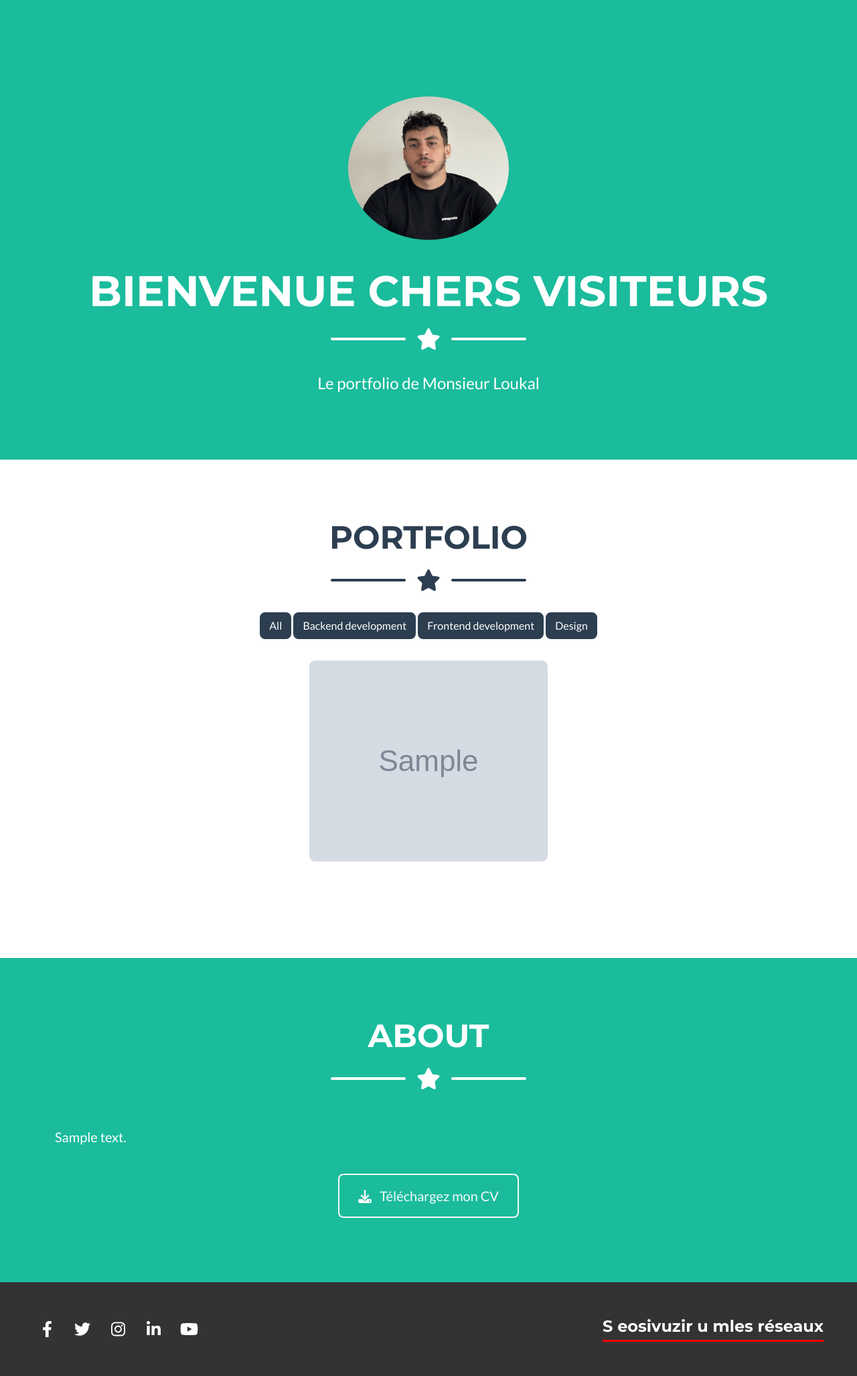
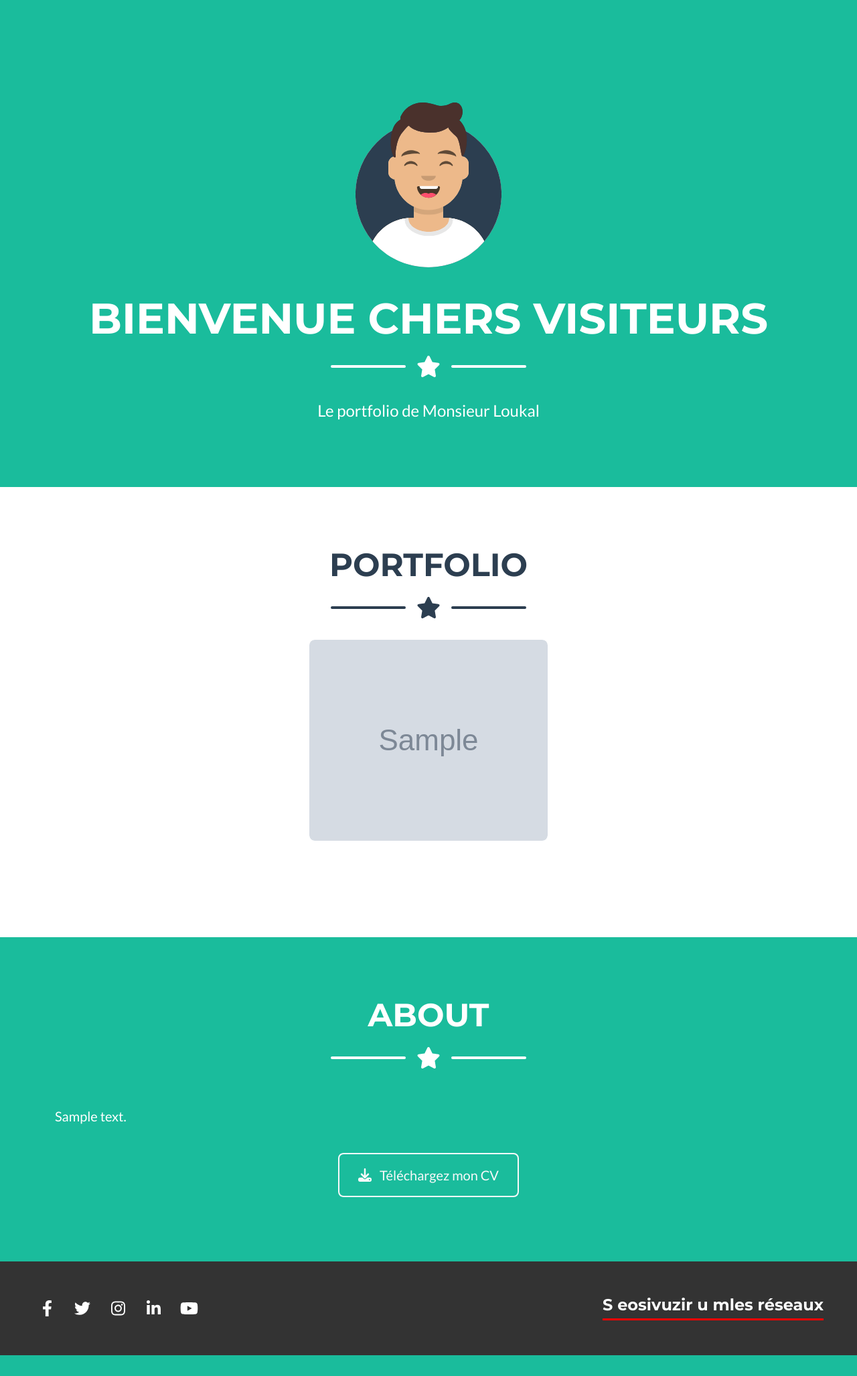
Before and after one commit to adellkl/Backoffice_Portfolio, a PHP site: page / in a window 1280 px wide. Shown: the part 104-2158 px from the top of the page at 67% size. After the commit the page ends 2127 px from the top, so only its background shows below. Run offline with PHP 8.4, Linux system fonts and the light colour scheme; tables that the repository leaves empty or names only in its code hold one stand-in row (values such as "Sample post"); grey boxes marked "Sample" are stand-in pictures; some libraries are stand-ins or nearby versions.

Commit message:
version finale avant le rendu

```diff
--- a/Footer.php
+++ b/Footer.php
@@ -31,6 +31,22 @@
     <div class="animated-text animate-on-scroll">
         <h4>Suivez moi sur les réseaux</h4>
         <div class="line"></div>
+        <div class="rating">
+            <form id="rating-form">
+                <span class="star" data-rating="1"></span>
+                <span class="star" data-rating="2"></span>
+                <span class="star" data-rating="3"></span>
+                <span class="star" data-rating="4"></span>
+                <span class="star" data-rating="5"></span>
+                <input type="hidden" name="rating" id="rating-value" />
+            </form>
+        </div>
+
+        <div class="average-rating">
+            <span class="stars"></span>
+            <span class="rating-value"></span>
+        </div>
+
 
     </div>
 
--- a/Presentation.php
+++ b/Presentation.php
@@ -29,9 +29,10 @@ include_once('Traitement.php');
 <header class="masthead bg-primary text-white text-center">
     <div class="container d-flex align-items-center flex-column">
         <!-- Masthead Avatar Image-->
-        <img class="masthead-avatar mb-5" src="assets/img/moi.png" alt="..." style="border-radius: 50%;" />
 
-        <!-- Masthead Heading-->
+        <img class="masthead-avatar mb-5" src="assets/img/avataaars.svg" alt="..." style="border-radius: 50%;" />
+
+
         <h4 class="masthead-heading text-uppercase mb-0">
             <?php
             if (isset($_SESSION['username'])) {
--- a/Traitement.php
+++ b/Traitement.php
@@ -13,11 +13,11 @@ try {
 }
 
 if (isset($_POST['username']) && isset($_POST['password'])) { // Vérification de la présence des variables "username" et "password" dans le tableau POST
-    $pseudo = $_POST['username']; // Récupération du pseudo entré par l'utilisateur
-    $mdp = $_POST['password']; // Récupération du mot de passe entré par l'utilisateur
+    $pseudo = $_POST['username'];
+    $mdp = $_POST['password'];
 
     $req = $bdd->prepare("SELECT * FROM users WHERE username=:username"); // Préparation de la requête de sélection de l'utilisateur correspondant au pseudo entré
-    $req->bindParam(':username', $pseudo); // Liaison de la variable $pseudo avec le paramètre nommé de la requête
+    $req->bindParam(':username', $pseudo);
     $req->execute();
 
     $resultat = $req->fetch();
--- a/nav.php
+++ b/nav.php
@@ -1,7 +1,5 @@
 <?php
 session_start();
-
-
 ?>
 
 <?php
--- a/section-portfolio.php
+++ b/section-portfolio.php
@@ -57,7 +57,7 @@ $donnees = $req->fetchAll(PDO::FETCH_ASSOC);
             <div class="divider-custom-line"></div>
         </div>
 
-
+        <!--  ICI LES BOUTON DE FILTRES FONCTIONNENT PAS DONC JE LES METS EN COMMENTAIRE EN ATTENDANT DE LES FAIRES FONCTIONNER
 
         <center>
             <div class="container">
@@ -71,6 +71,8 @@ $donnees = $req->fetchAll(PDO::FETCH_ASSOC);
                 </div>
             </div>
         </center> <br>
+        -->
+
         <div class="row justify-content-center portfolio-items">
             <?php foreach ($donnees as $donnee): ?>
                 <div class="col-md-6 col-lg-4 mb-5 portfolio-item" data-filter="<?= $donnee['categorie'] ?>">
@@ -89,7 +91,6 @@ $donnees = $req->fetchAll(PDO::FETCH_ASSOC);
         </div>
 
     </div>
-
 
 
 
@@ -154,20 +155,5 @@ $donnees = $req->fetchAll(PDO::FETCH_ASSOC);
 <script>
 
 
-    $(document).ready(function () {
-        $(".btn-filter").click(function () {
-            var value = $(this).attr('data-filter');
-            if (value == "all") {
-                $('.portfolio-item').show('1000');
-            } else {
-                $(".portfolio-item").not('.' + value).hide('3000');
-                $('.portfolio-item').filter('.' + value).show('3000');
-            }
-        });
-        if ($(".btn-filter").removeClass("active")) {
-            $(this).removeClass("active");
-        }
-        $(this).addClass("active");
-    });
 </script>
 <script src="https://cdn.jsdelivr.net/npm/bootstrap@5.1.3/dist/js/bootstrap.bundle.min.js"></script>
```
Also changed, not shown: admin.php (+6 -13 lines), consult—mail.php (+12 -0 lines), contact.php (+7 -5 lines), form_item.php (+11 -4 lines), css/styles.css.
